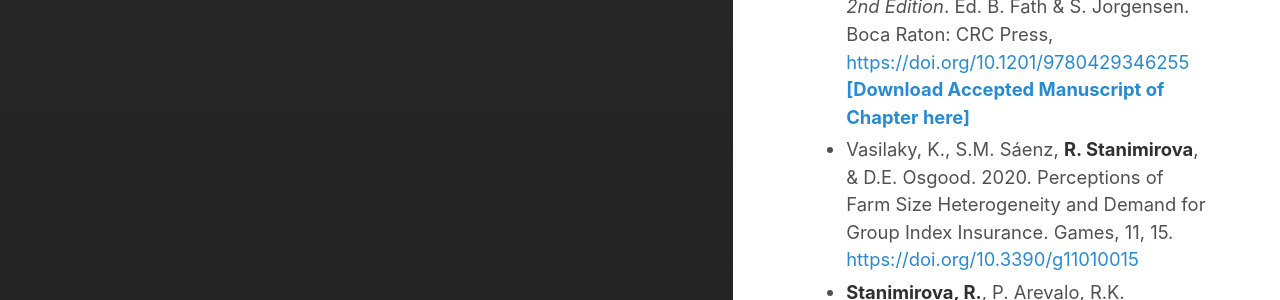
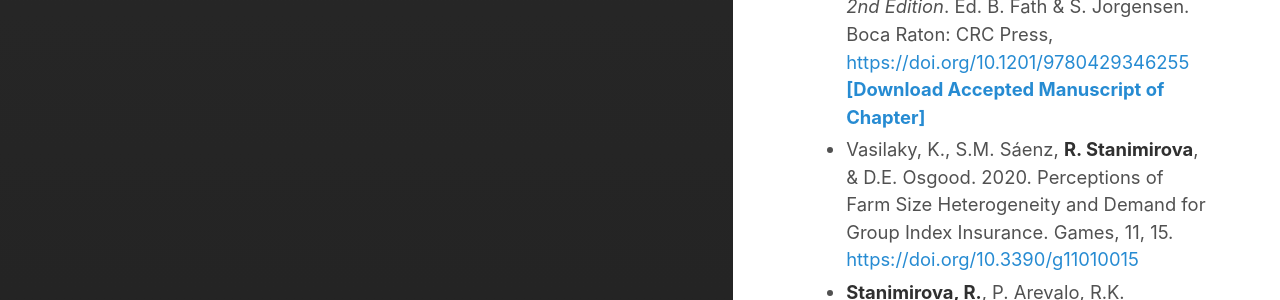
Before and after one commit to rkstan/rkstan.github.io, a Jekyll site: the page built from CurriculumVitae.md, in a window 1280 px wide. Shown: the part 1648-1948 px from the top of the page. Built offline with Jekyll 4.4.1, drawn with Linux system fonts in a browser that asks for light colours; nearby versions of some CDN libraries.

Commit message:
Update CurriculumVitae.md

```diff
--- a/CurriculumVitae.md
+++ b/CurriculumVitae.md
@@ -29,7 +29,7 @@
 
 ### Publications
 * **Stanimirova, R.** & R. Garrett. 2020. Pasturelands, Rangelands, and Other Grazing Social-ecological Systems. In <i>Managing Soils and Terrestrial Systems, 2nd Edition</i>. Ed. B. Fath & S. Jorgensen. Boca Raton: CRC Press, <a href="https://doi.org/10.1201/9780429346255">https://doi.org/10.1201/9780429346255</a>
-<a href="../images/Stanimirova_Garrett_Grazing_systems_handbook_chapter.pdf"><b>[Download Accepted Manuscript of Chapter here]</b></a> <br>
+<a href="../images/Stanimirova_Garrett_Grazing_systems_handbook_chapter.pdf"><b>[Download Accepted Manuscript of Chapter]</b></a> <br>
 * Vasilaky, K., S.M. Sáenz, **R. Stanimirova**, & D.E. Osgood. 2020. Perceptions of Farm Size Heterogeneity and Demand for Group Index Insurance. Games, 11, 15. <a href="https://doi.org/10.3390/g11010015">https://doi.org/10.3390/g11010015</a>
 * **Stanimirova, R.**, P. Arevalo, R.K. Kaufmann, V. Maus, M. Lesiv, P. Havlik, & M.A. Friedl. 2019. Modeling sensitivity of global pasturelands to climate variability. Earth's Future, 7.
 <a href="https://doi.org/10.1029/2019EF001316">https://doi.org/10.1029/2019EF001316</a>
```
